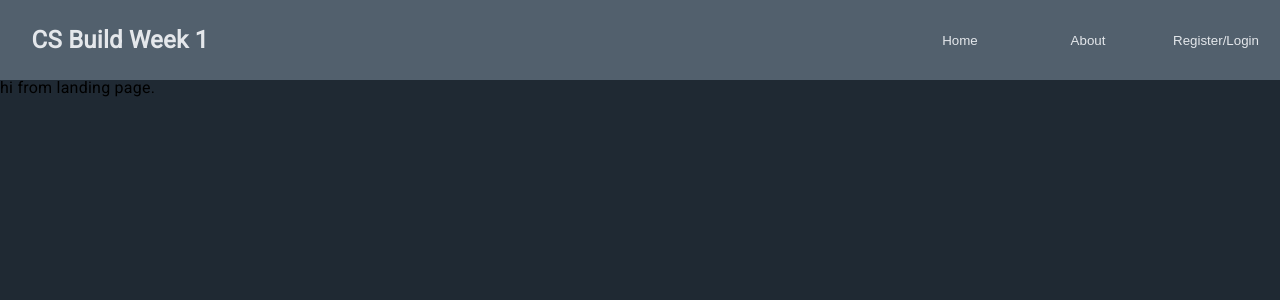
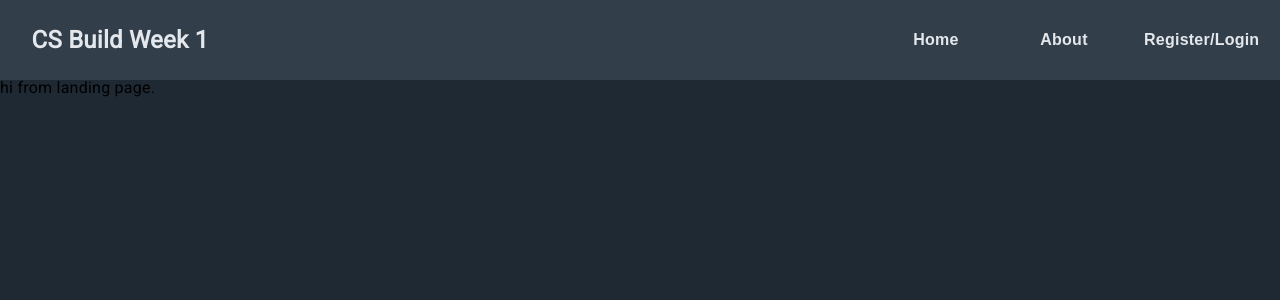
Before and after one commit to DDLPCS26/front-end, a React (Create React App) app in the folder client/: page / in a window 1280 px wide. Shown: the top 300 px of the page. Built offline with nearby package versions, Linux system fonts and the light colour scheme.

Commit message:
setup MainNav buttons to navigate via onClick history push

```diff
--- a/client/src/components/MainNavigation.js
+++ b/client/src/components/MainNavigation.js
@@ -1,5 +1,7 @@
 // react
-import React, { useContext } from 'react';
+import React, { useState, useContext } from 'react';
+// router
+import { Route, useHistory } from 'react-router-dom';
 // styled components
 import styled from 'styled-components';
 // helpers
@@ -9,9 +11,19 @@ import { DefaultTheme } from '../contexts/DefaultTheme';
 
 // component
 const MainNavigation = props => {
+    // router
+    const history = useHistory();
+
     // contexts
     const colorPalette = useContext(DefaultTheme).colors;
-    console.log(colorPalette);
+
+    // state
+    // todo
+
+    // handlers
+    const buttonHandler = pathname => {
+        history.push(`/${pathname}`)
+    };
 
     return (
         <>
@@ -19,9 +31,9 @@ const MainNavigation = props => {
             <Logo>CS Build Week 1</Logo>
 
             <Menu>
-                <Button colors={colorPalette}>Home</Button>
-                <Button colors={colorPalette}>About</Button>
-                <Button colors={colorPalette}>Register/Login</Button>
+                <Button onClick={() => buttonHandler('home')} colors={colorPalette}>Home</Button>
+                <Button onClick={() => buttonHandler('about')} colors={colorPalette}>About</Button>
+                <Button onClick={() => buttonHandler('login')} colors={colorPalette}>Register/Login</Button>
                 {console.log(colorPalette.surface900)}
             </Menu>
         </Container>
@@ -34,7 +46,7 @@ const MainNavigation = props => {
 const Container = styled.div`
     width: 100%;
     height: 80px; // temp height
-    background-color: ${props => props.colors.surface600};
+    background-color: ${props => props.colors.surface800};
     display: flex;
     flex-flow: row nowrap;
     justify-content: space-between;
@@ -63,11 +75,19 @@ const Button = styled.button`
         margin: 0 0.5rem;
         padding: 0.5rem;
         border: none;
-        background-color: ${props => props.colors.surface600};
+        background-color: ${props => props.colors.surface800};
         color: ${props => props.colors.surface100};
+        letter-spacing: 0.015rem;
+        font-weight: bold;
+        font-size: 1rem;
 
             &:hover {
                 background-color: ${props => props.colors.highlight};
+            }
+
+            &:last-child {
+                width: 8rem;
+                margin-right: 1rem;
             }
 `
 
```
